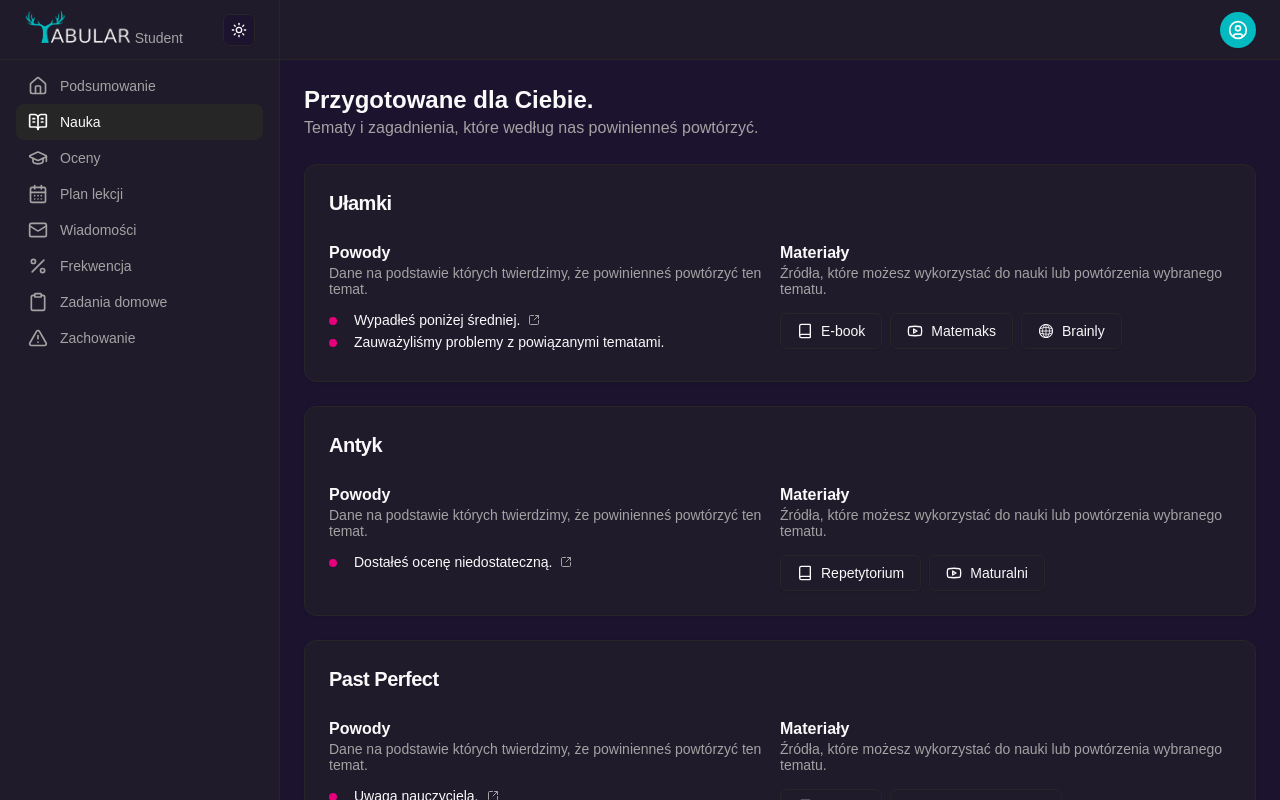
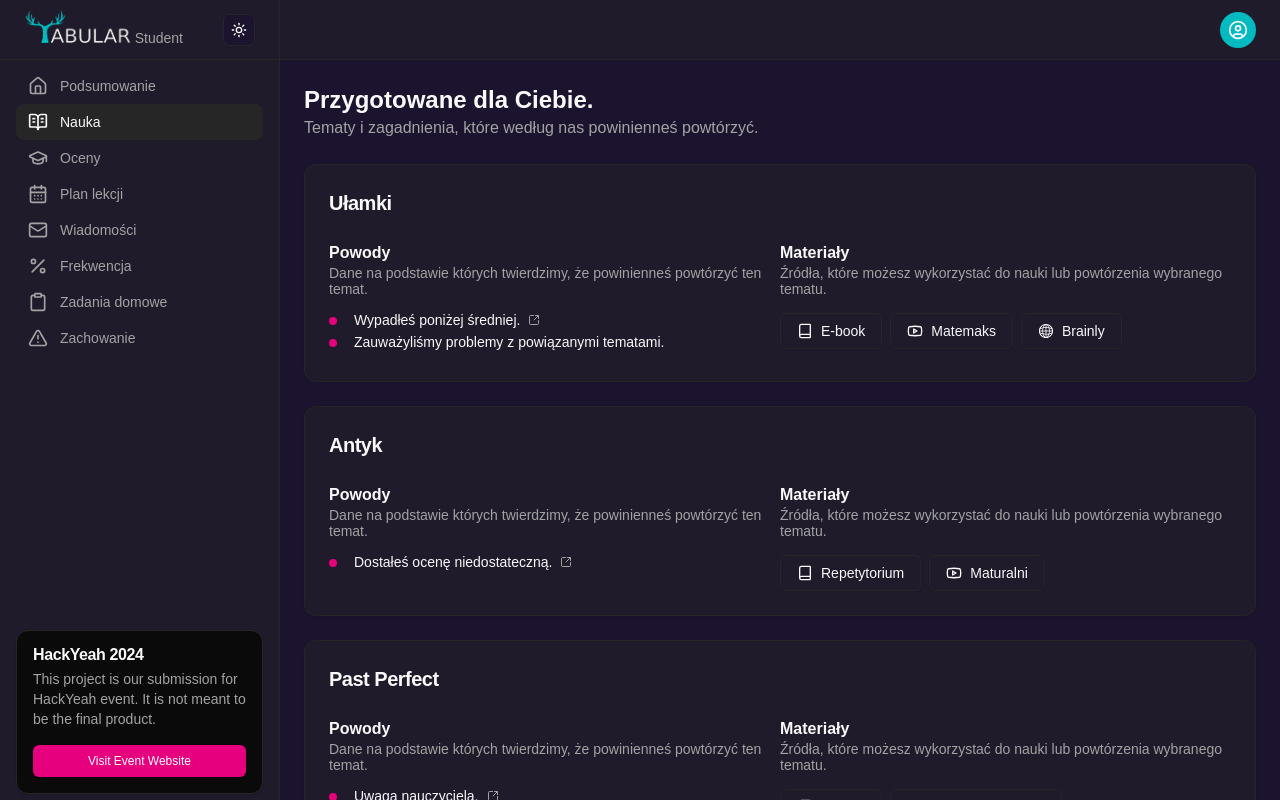
Before and after one commit to Hackyeah2024-team/frontend-mock, a Next.js app: page /student/learn in a window 1280 px wide. Built offline with nearby package versions, Linux system fonts and the light colour scheme.

Commit message:
feat: add event badge and prepare classes page

```diff
--- a/app/student/layout.tsx
+++ b/app/student/layout.tsx
@@ -31,6 +31,7 @@ import {
 import { Sheet, SheetContent, SheetTrigger } from "@/components/ui/sheet";
 import { usePathname } from "next/navigation";
 import { cn } from "@/lib/utils";
+import HackYeahBanner from '@/components/common/Banner';
 // import { useDarkMode } from "usehooks-ts";
 
 export default function StudentAppShell({
@@ -60,6 +61,9 @@ export default function StudentAppShell({
             <nav className="grid items-start px-2 text-sm font-medium lg:px-4">
               <SideMenu mobile={false} />
             </nav>
+          </div>
+          <div className="mt-auto p-4">
+            <HackYeahBanner />
           </div>
         </div>
       </div>
--- a/app/teacher/layout.tsx
+++ b/app/teacher/layout.tsx
@@ -29,6 +29,7 @@ import {
 import { Sheet, SheetContent, SheetTrigger } from "@/components/ui/sheet";
 import { usePathname } from "next/navigation";
 import { cn } from "@/lib/utils";
+import HackYeahBanner from '@/components/common/Banner';
 // import { useDarkMode } from "usehooks-ts";
 
 export default function StudentAppShell({
@@ -58,6 +59,9 @@ export default function StudentAppShell({
             <nav className="grid items-start px-2 text-sm font-medium lg:px-4">
               <SideMenu mobile={false} />
             </nav>
+          </div>
+          <div className="mt-auto p-4">
+            <HackYeahBanner />
           </div>
         </div>
       </div>
--- /dev/null
+++ b/components/common/Banner.tsx
@@ -0,0 +1,30 @@
+import Link from "next/link";
+import { Button } from "../ui/button";
+import {
+  Card,
+  CardContent,
+  CardDescription,
+  CardHeader,
+  CardTitle,
+} from "../ui/card";
+
+export default function HackYeahBanner() {
+  return (
+    <Card x-chunk="dashboard-02-chunk-0">
+      <CardHeader className="p-2 pt-0 md:p-4">
+        <CardTitle>HackYeah 2024</CardTitle>
+        <CardDescription>
+          This project is our submission for HackYeah event. It is not meant to
+          be the final product.
+        </CardDescription>
+      </CardHeader>
+      <CardContent className="p-2 pt-0 md:p-4 md:pt-0">
+        <Link href="https://hackyeah.pl/">
+          <Button size="sm" className="w-full">
+            Visit Event Website
+          </Button>
+        </Link>
+      </CardContent>
+    </Card>
+  );
+}
```
Also changed, not shown: app/teacher/classes/page.tsx (added).
